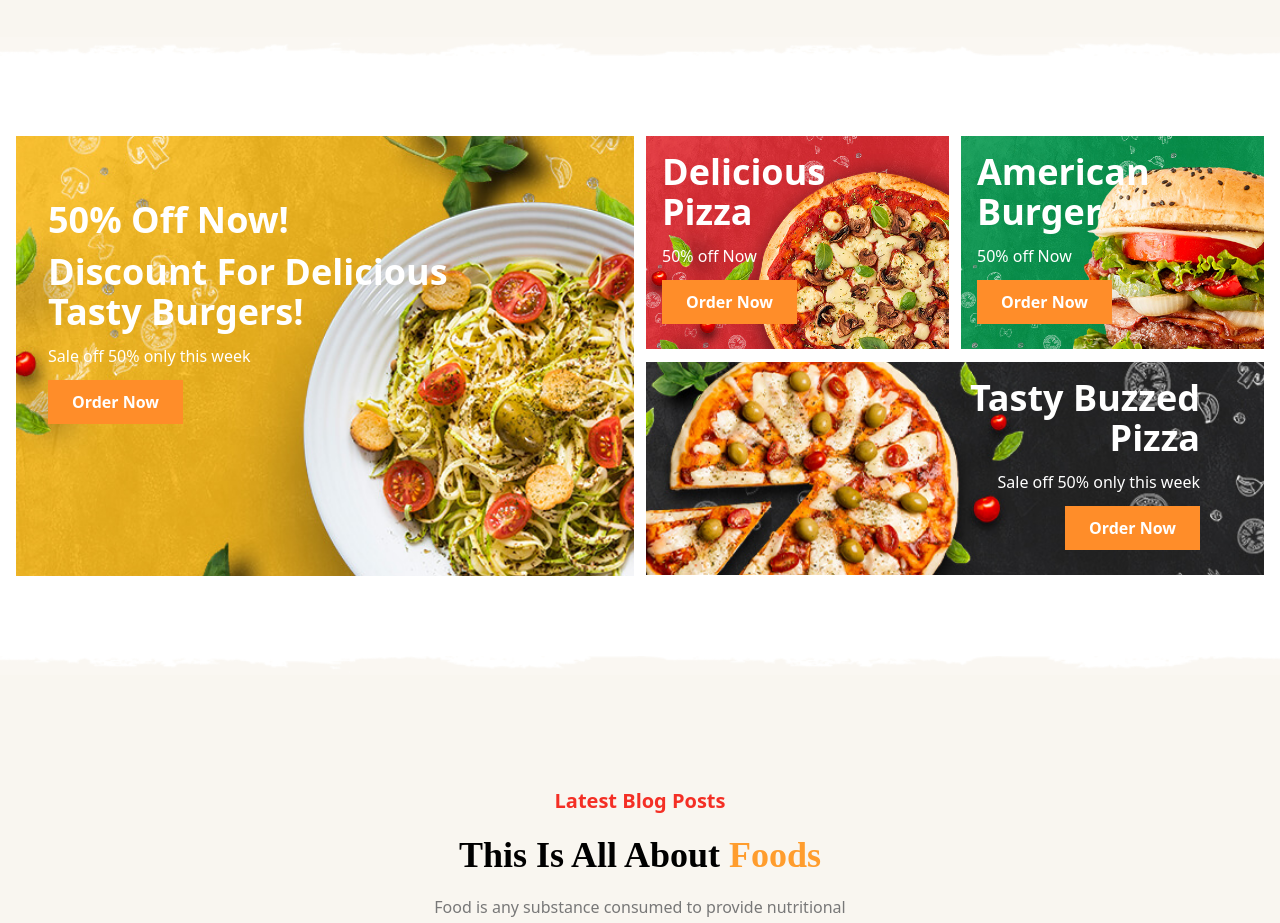
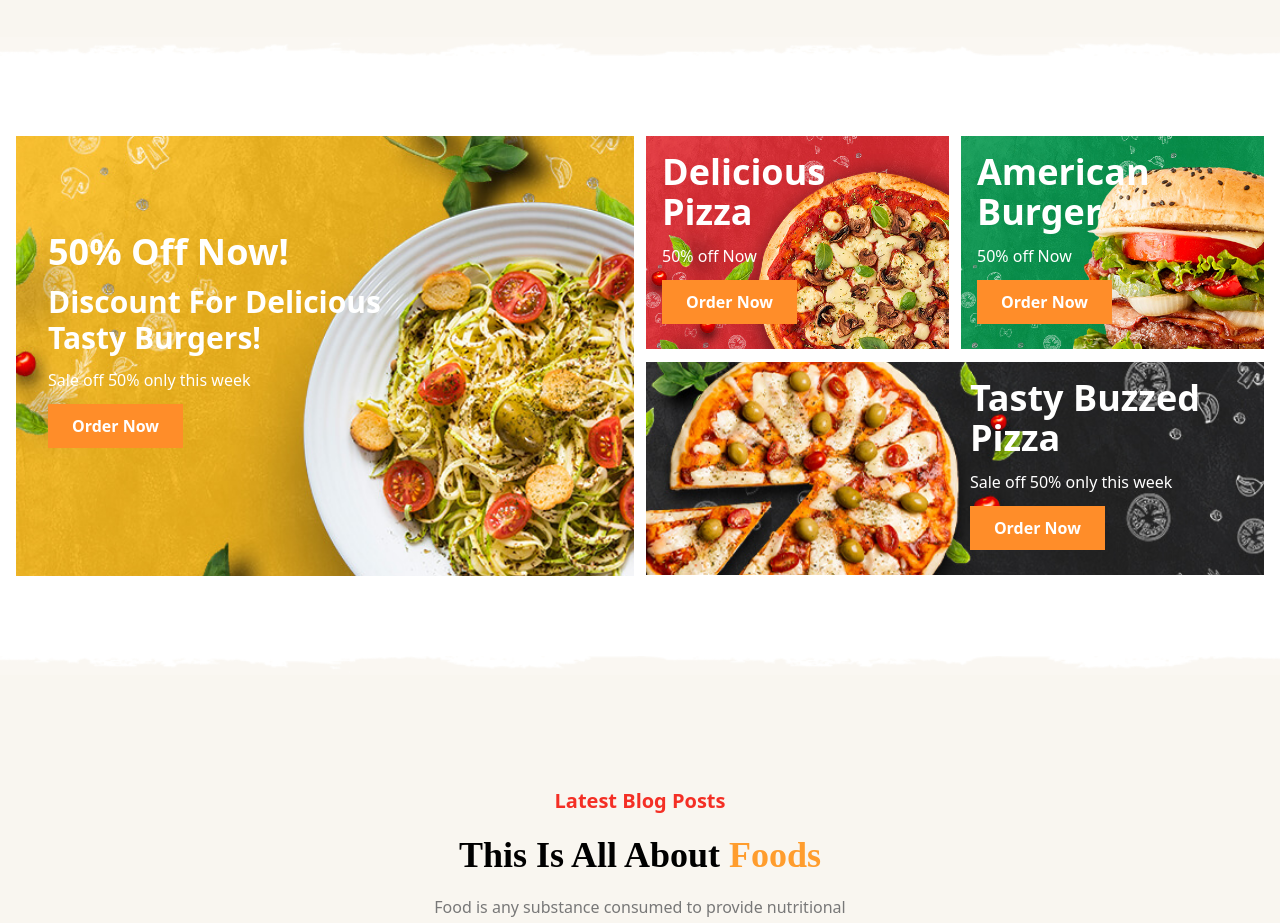
Before and after one commit to jobayer58/Foodie-Haven, a React (Vite) app: page / in a window 1280 px wide. Shown: the part 5100-6023 px from the top of the page. Built offline with nearby package versions, Linux system fonts and the light colour scheme.

Commit message:
update design

```diff
--- a/src/Components/Pages/DiscountFood.jsx
+++ b/src/Components/Pages/DiscountFood.jsx
@@ -18,13 +18,12 @@ const DiscountFood = () => {
                             className="absolute inset-0 bg-center bg-cover transform transition-transform duration-500 ease-in-out group-hover:scale-105"
                             style={{ backgroundImage: `url(${banner1})` }}
                         ></div>
-                        <div className="relative z-10 pl-4 md:pl-8 py-4 md:py-16 space-y-3">
+                        <div className="relative z-10 pl-4 md:pl-8 py-4 md:py-24 space-y-3">
                             <h1 className='text-2xl md:text-4xl text-white font-bold'>50% Off Now!</h1>
-                            <p className='text-2xl md:text-4xl text-white font-bold'>Discount For Delicious <br /> Tasty Burgers!</p>
+                            <p className='text-2xl md:text-3xl lg:text-4xll text-white font-bold'>Discount For Delicious <br /> Tasty Burgers!</p>
                             <p className='text-white text-sm md:text-base'>Sale off 50% only this week</p>
-                            <button className="btn relative inline-flex items-center justify-start overflow-hidden font-medium transition-all bg-[#FF8D29] group py-2 px-4 md:py-2.5 md:px-6 mt-2 md:mt-0">
-                                <span className="w-56 h-48 rounded bg-black absolute bottom-0 left-0 translate-x-full ease-out duration-500 transition-all translate-y-full mb-9 ml-9 group-hover:ml-0 group-hover:mb-32 group-hover:translate-x-0"></span>
-                                <span className="relative w-full text-left text-white transition-colors duration-300 ease-in-out group-hover:text-white font-semibold">Order Now</span>
+                            <button className="btn relative inline-flex items-center justify-start overflow-hidden font-medium  bg-[#FF8D29] hover:bg-black py-2 px-4 md:py-2.5 md:px-6 mt-2 md:mt-0 transition-colors duration-300">
+                                <span className="relative w-full text-left text-white font-semibold">Order Now</span>
                             </button>
                         </div>
                     </div>
@@ -39,11 +38,10 @@ const DiscountFood = () => {
                                     style={{ backgroundImage: `url(${banner2})` }}
                                 ></div>
                                 <div className="relative z-10 p-2 md:p-4 space-y-1 md:space-y-3">
-                                    <h1 className='text-lg md:text-4xl text-white font-bold'>Delicious <br /> Pizza</h1>
+                                    <h1 className='text-lg md:text-2xl lg:text-4xl text-white font-bold'>Delicious <br /> Pizza</h1>
                                     <p className='text-white text-sm md:text-base'>50% off Now</p>
-                                    <button className="btn relative inline-flex items-center justify-start overflow-hidden font-medium transition-all bg-[#FF8D29] group py-1.5 px-3 md:py-2.5 md:px-6 mt-1 md:mt-0">
-                                        <span className="w-56 h-48 rounded bg-black absolute bottom-0 left-0 translate-x-full ease-out duration-500 transition-all translate-y-full mb-9 ml-9 group-hover:ml-0 group-hover:mb-32 group-hover:translate-x-0"></span>
-                                        <span className="relative w-full text-left text-white transition-colors duration-300 ease-in-out group-hover:text-white font-semibold">Order Now</span>
+                                    <button className="btn relative inline-flex items-center justify-start overflow-hidden font-medium  bg-[#FF8D29] hover:bg-black py-1.5 px-3 md:py-2.5 md:px-6 mt-1 md:mt-0 transition-colors duration-300">
+                                        <span className="relative w-full text-left text-white font-semibold">Order Now</span>
                                     </button>
                                 </div>
                             </div>
@@ -53,11 +51,10 @@ const DiscountFood = () => {
                                     style={{ backgroundImage: `url(${banner3})` }}
                                 ></div>
                                 <div className="relative z-10 p-2 md:p-4 space-y-1 md:space-y-3">
-                                    <h1 className='text-lg md:text-4xl text-white font-bold'>American <br /> Burger</h1>
+                                    <h1 className='text-lg md:text-2xl lg:text-4xl text-white font-bold'>American <br /> Burger</h1>
                                     <p className='text-white text-sm md:text-base'>50% off Now</p>
-                                    <button className="btn relative inline-flex items-center justify-start overflow-hidden font-medium transition-all bg-[#FF8D29] group py-1.5 px-3 md:py-2.5 md:px-6 mt-1 md:mt-0">
-                                        <span className="w-56 h-48 rounded bg-black absolute bottom-0 left-0 translate-x-full ease-out duration-500 transition-all translate-y-full mb-9 ml-9 group-hover:ml-0 group-hover:mb-32 group-hover:translate-x-0"></span>
-                                        <span className="relative w-full text-left text-white transition-colors duration-300 ease-in-out group-hover:text-white font-semibold">Order Now</span>
+                                    <button className="btn relative inline-flex items-center justify-start overflow-hidden font-medium  bg-[#FF8D29] hover:bg-black py-1.5 px-3 md:py-2.5 md:px-6 mt-1 md:mt-0 transition-colors duration-300">
+                                        <span className="relative w-full text-left text-white font-semibold">Order Now</span>
                                     </button>
                                 </div>
                             </div>
@@ -69,12 +66,11 @@ const DiscountFood = () => {
                                 className="absolute inset-0 bg-center bg-cover transform transition-transform duration-500 ease-in-out group-hover:scale-105"
                                 style={{ backgroundImage: `url(${banner4})` }}
                             ></div>
-                            <div className="relative z-10 py-2 md:py-4 pr-4 md:pr-16 space-y-2 md:space-y-3 text-right">
-                                <h1 className='text-lg md:text-4xl text-white font-bold'>Tasty Buzzed <br /> Pizza</h1>
+                            <div className="relative z-10 py-2 md:py-4 pr-4 lg:pr-16 space-y-2 md:space-y-3 ">
+                                <h1 className='text-lg md:text-2xl lg:text-4xl text-white font-bold'>Tasty Buzzed <br /> Pizza</h1>
                                 <p className='text-white text-sm md:text-base'>Sale off 50% only this week</p>
-                                <button className="btn relative inline-flex items-center justify-start overflow-hidden font-medium transition-all bg-[#FF8D29] group py-1.5 px-3 md:py-2.5 md:px-6 mt-1 md:mt-0">
-                                    <span className="w-56 h-48 rounded bg-black absolute bottom-0 left-0 translate-x-full ease-out duration-500 transition-all translate-y-full mb-9 ml-9 group-hover:ml-0 group-hover:mb-32 group-hover:translate-x-0"></span>
-                                    <span className="relative w-full text-left text-white transition-colors duration-300 ease-in-out group-hover:text-white font-semibold">Order Now</span>
+                                <button className="btn relative inline-flex items-center justify-start overflow-hidden font-medium  bg-[#FF8D29] hover:bg-black py-1.5 px-3 md:py-2.5 md:px-6 mt-1 md:mt-0 transition-colors duration-300">
+                                    <span className="relative w-full text-left text-white font-semibold">Order Now</span>
                                 </button>
                             </div>
                         </div>
```
